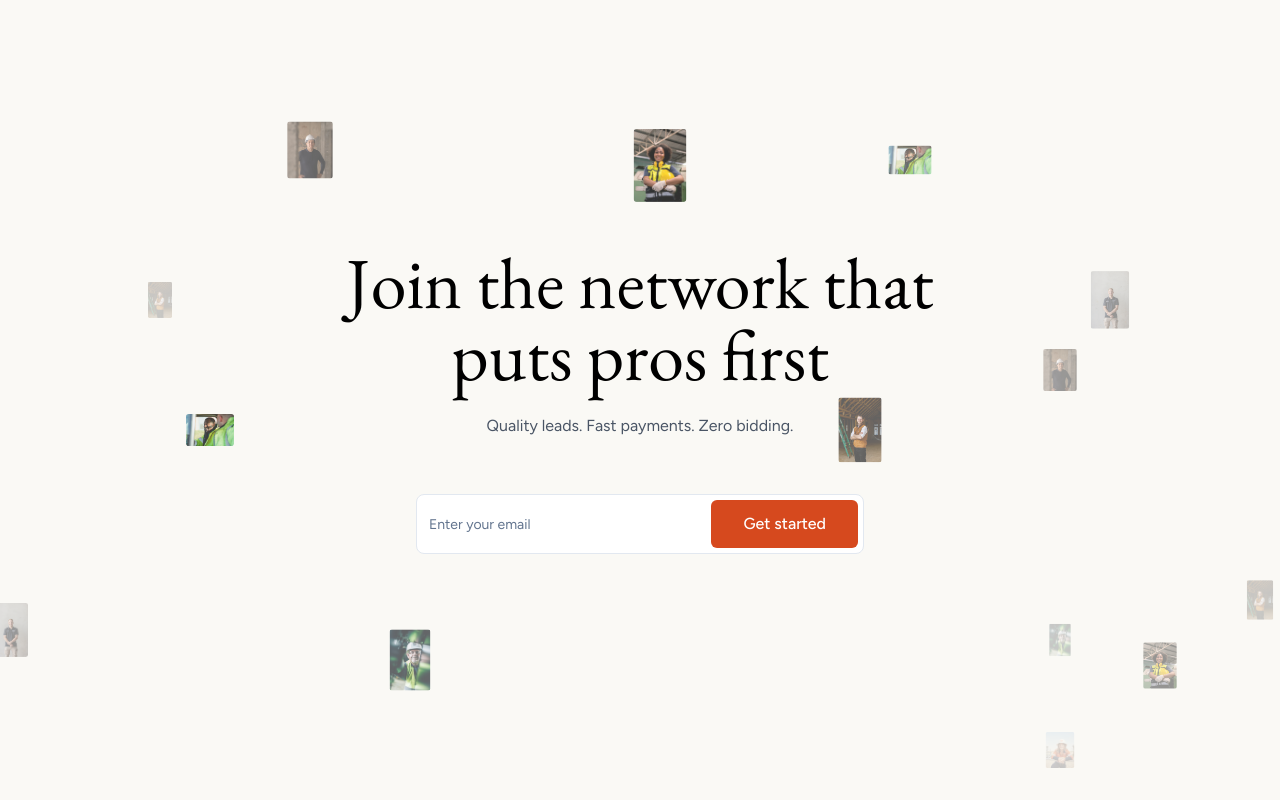
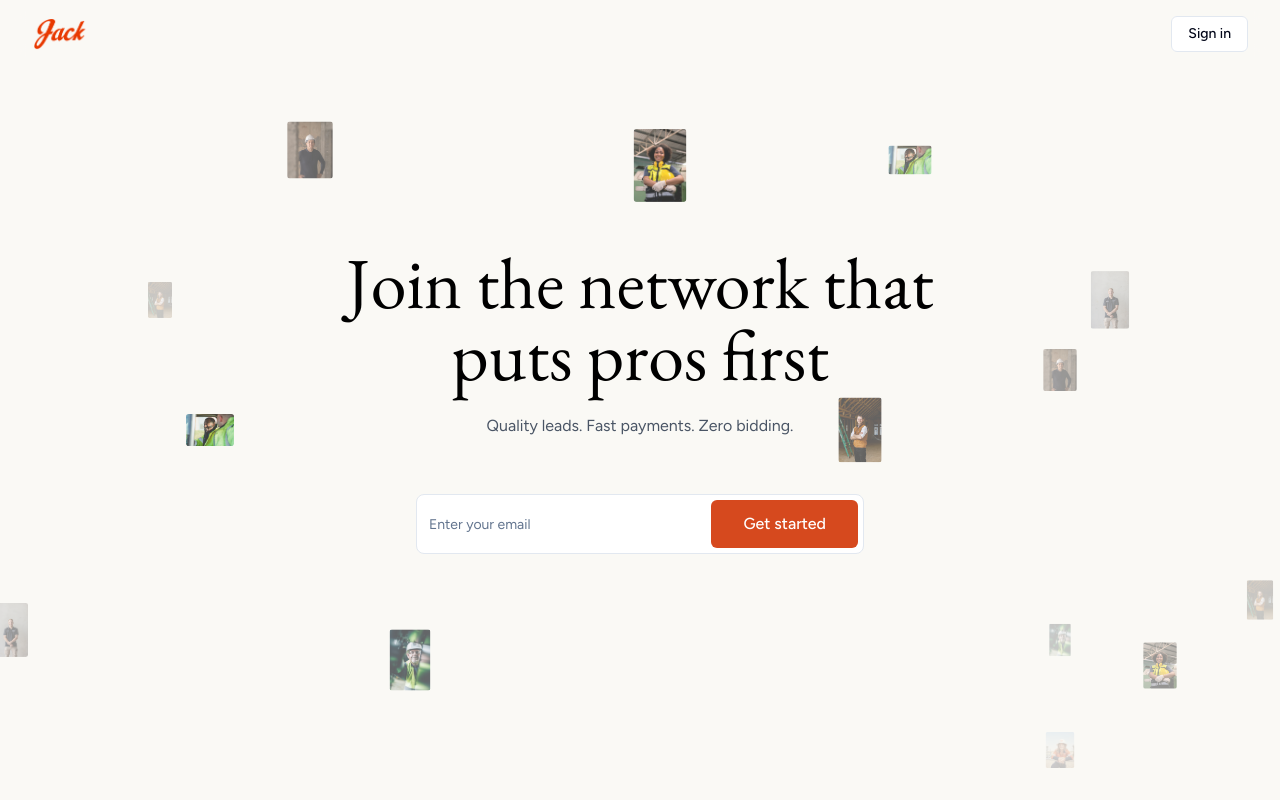
Before and after one commit to gitprakhar/jack2, a React (Vite) app: page /new-page in a window 1280 px wide. Shown: the top 800 px of the page. Built offline with nearby package versions, Linux system fonts and the light colour scheme.

Commit message:
added the nav

```diff
--- a/src/components/NewPage.tsx
+++ b/src/components/NewPage.tsx
@@ -7,12 +7,14 @@ import { Input } from "@/components/ui/input"
 import { Card, CardHeader, CardTitle, CardDescription, CardContent, CardLink } from "@/components/ui/card"
 import { Button } from "@/components/ui/button"
 import { Testimonial } from "@/components/ui/testimonial"
+import { Navbar } from "./ui/navbar"
 
 export function NewPage() {
   const [visibleCards, setVisibleCards] = useState<boolean[]>([false, false, false, false])
   const [isSection2Visible, setIsSection2Visible] = useState(false)
   const [lineCoords, setLineCoords] = useState({ x1: 0, x2: 0, y: 0, length: 0 })
   const [centeredTestimonial, setCenteredTestimonial] = useState<number | null>(1)
+  const [showNavInput, setShowNavInput] = useState(false)
   const cardRefs = useRef<(HTMLDivElement | null)[]>([])
   const section2Ref = useRef<HTMLDivElement | null>(null)
   const tradeImageRefs = useRef<(HTMLDivElement | null)[]>([])
@@ -23,6 +25,7 @@ export function NewPage() {
   const processContainerRef = useRef<HTMLDivElement | null>(null)
   const testimonialRefs = useRef<(HTMLDivElement | null)[]>([])
   const testimonialContainerRef = useRef<HTMLDivElement | null>(null)
+  const heroInputRef = useRef<HTMLDivElement | null>(null)
 
   // GSAP ScrollTrigger animation for hero images to cards transformation
   useEffect(() => {
@@ -115,6 +118,9 @@ export function NewPage() {
         }
       })
 
+      // Variable to store infinite scroll animations
+      let scrollAnimations: gsap.core.Tween[] = []
+
       // Create scroll-triggered animation timeline for organizing cards
       const organizeTl = gsap.timeline({
         scrollTrigger: {
@@ -123,12 +129,35 @@ export function NewPage() {
           end: () => {
             const sectionTop = tradesSectionRef.current?.offsetTop || 1000
             const viewportHeight = window.innerHeight
-            // Complete animation when section is starting to come into view
-            // This gives enough scroll distance for a smooth, slower animation
-            return `+=${sectionTop + viewportHeight * 0.3}`
+            // Complete animation before section comes into view
+            // Images will be in position and scrolling before user reaches the section
+            return `+=${sectionTop - viewportHeight * 0.1}`
           },
           scrub: 1, // Smooth scrubbing
           markers: false,
+          onUpdate: (self) => {
+            // Start infinite scroll when animation is complete (progress = 1)
+            if (self.progress === 1 && scrollAnimations.length === 0) {
+              tradeImageRefs.current.forEach((ref) => {
+                if (ref) {
+                  const anim = gsap.to(ref, {
+                    x: "-=2000",
+                    duration: 60,
+                    ease: "none",
+                    repeat: -1,
+                    repeatDelay: 0,
+                    force3D: false,
+                  })
+                  scrollAnimations.push(anim)
+                }
+              })
+            }
+            // Stop infinite scroll when scrolling back before completion
+            if (self.progress < 1 && scrollAnimations.length > 0) {
+              scrollAnimations.forEach(anim => anim.kill())
+              scrollAnimations = []
+            }
+          },
         }
       })
 
@@ -149,35 +178,6 @@ export function NewPage() {
         }
       })
 
-      // Separate trigger to start infinite scroll after cards are fully in view
-      let scrollAnimations: gsap.core.Tween[] = []
-
-      ScrollTrigger.create({
-        trigger: tradesSectionRef.current,
-        start: "center center",
-        onEnter: () => {
-          // Start infinite scroll only when section is centered - pure 2D
-          tradeImageRefs.current.forEach((ref) => {
-            if (ref) {
-              const anim = gsap.to(ref, {
-                x: "-=2000",
-                duration: 60, // Increased from 30 to 60 seconds for slower scroll
-                ease: "none",
-                repeat: -1,
-                repeatDelay: 0,
-                force3D: false, // Disable 3D transforms
-              })
-              scrollAnimations.push(anim)
-            }
-          })
-        },
-        onLeaveBack: () => {
-          // Stop infinite scroll when scrolling back up
-          scrollAnimations.forEach(anim => anim.pause())
-          scrollAnimations = []
-        },
-      })
-
       return () => {
         organizeTl.kill()
       }
@@ -186,6 +186,26 @@ export function NewPage() {
     return () => {
       mm.kill()
       ScrollTrigger.getAll().forEach((trigger) => trigger.kill())
+    }
+  }, [])
+
+  // Track when user scrolls past hero input
+  useEffect(() => {
+    const heroInput = heroInputRef.current
+    if (!heroInput) return
+
+    const observer = new IntersectionObserver(
+      ([entry]) => {
+        // Show nav input when hero input is out of view
+        setShowNavInput(!entry.isIntersecting)
+      },
+      { threshold: 0 }
+    )
+
+    observer.observe(heroInput)
+
+    return () => {
+      observer.disconnect()
     }
   }, [])
 
@@ -371,6 +391,9 @@ export function NewPage() {
 
   return (
     <div className="min-h-screen bg-[#faf9f5] relative overflow-hidden">
+      {/* Navbar */}
+      <Navbar showInput={showNavInput} />
+
       {/* Scattered contractor images that will transform into cards - at root level to traverse sections */}
       <div className="absolute inset-0 pointer-events-none" style={{ zIndex: 5 }}>
         {[...Array(25)].map((_, index) => {
@@ -428,7 +451,7 @@ export function NewPage() {
             title="Join the network that puts pros first"
             description="Quality leads. Fast payments. Zero bidding."
           />
-          <div className="mt-8 w-full max-w-md">
+          <div ref={heroInputRef} className="mt-8 w-full max-w-md">
             <InputWithButton
               placeholder="Enter your email"
               buttonText="Get started"
--- /dev/null
+++ b/src/components/ui/navbar.tsx
@@ -0,0 +1,45 @@
+import { Button } from "@/components/ui/button"
+import { InputWithButton } from "@/components/ui/input-with-button"
+
+interface NavbarProps {
+  showInput?: boolean
+}
+
+export const Navbar = ({ showInput = false }: NavbarProps) => {
+  return (
+    <nav className="fixed top-0 left-0 right-0 z-50 bg-[#faf9f5]/80 backdrop-blur-md">
+      <div className="max-w-7xl mx-auto px-8 py-4">
+        <div className="flex items-center justify-between gap-4">
+          {/* Logo */}
+          <a href="/" className="flex items-center">
+            <img
+              src="/logo.png"
+              alt="Logo"
+              className="h-8 w-auto"
+            />
+          </a>
+
+          <div className="flex items-center gap-4">
+            {/* Input field (shows when scrolled past hero) */}
+            {showInput && (
+              <div className="w-[320px]">
+                <InputWithButton
+                  placeholder="Enter your email"
+                  buttonText="Get started"
+                  buttonVariant="default"
+                  buttonSize="sm"
+                  buttonProps={{ className: "text-white" }}
+                />
+              </div>
+            )}
+
+            {/* Sign in button */}
+            <Button variant="outline" size="default">
+              Sign in
+            </Button>
+          </div>
+        </div>
+      </div>
+    </nav>
+  )
+}
```
Also changed, not shown: public/logo.png (added).
